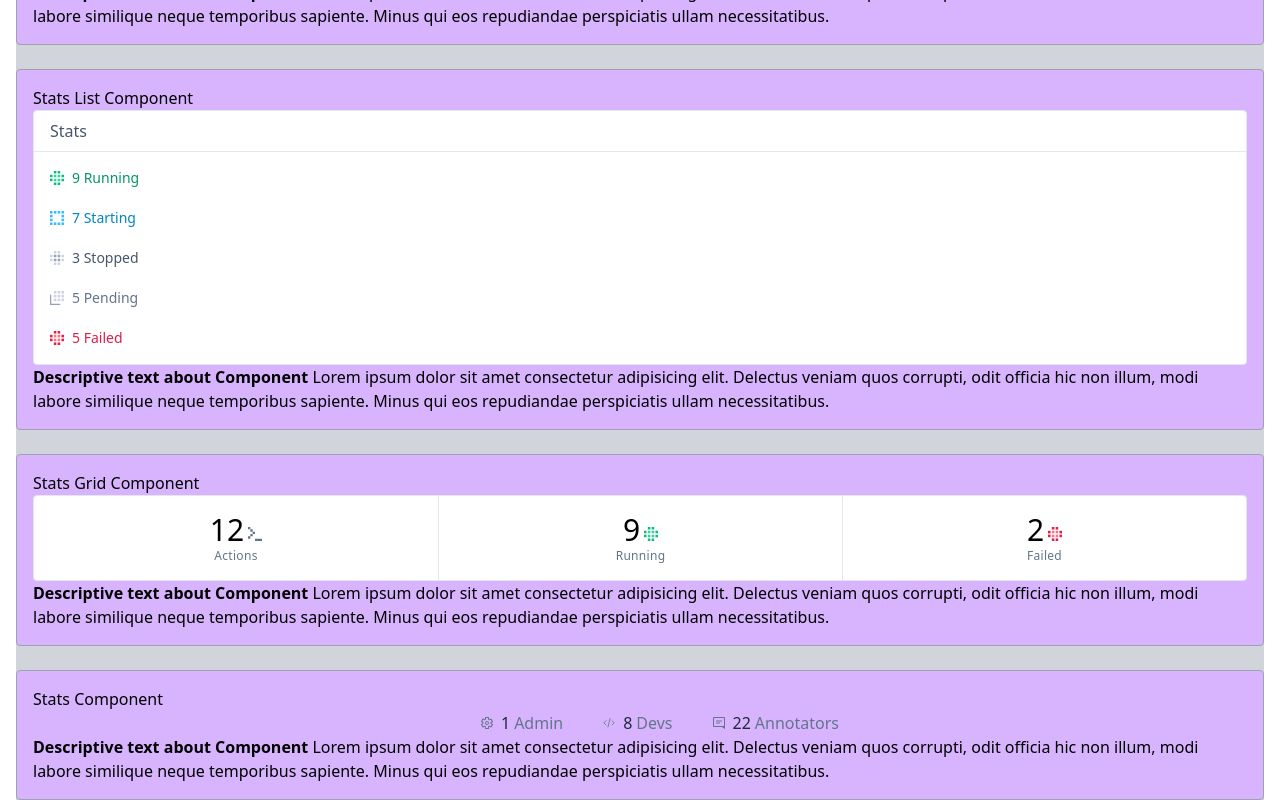
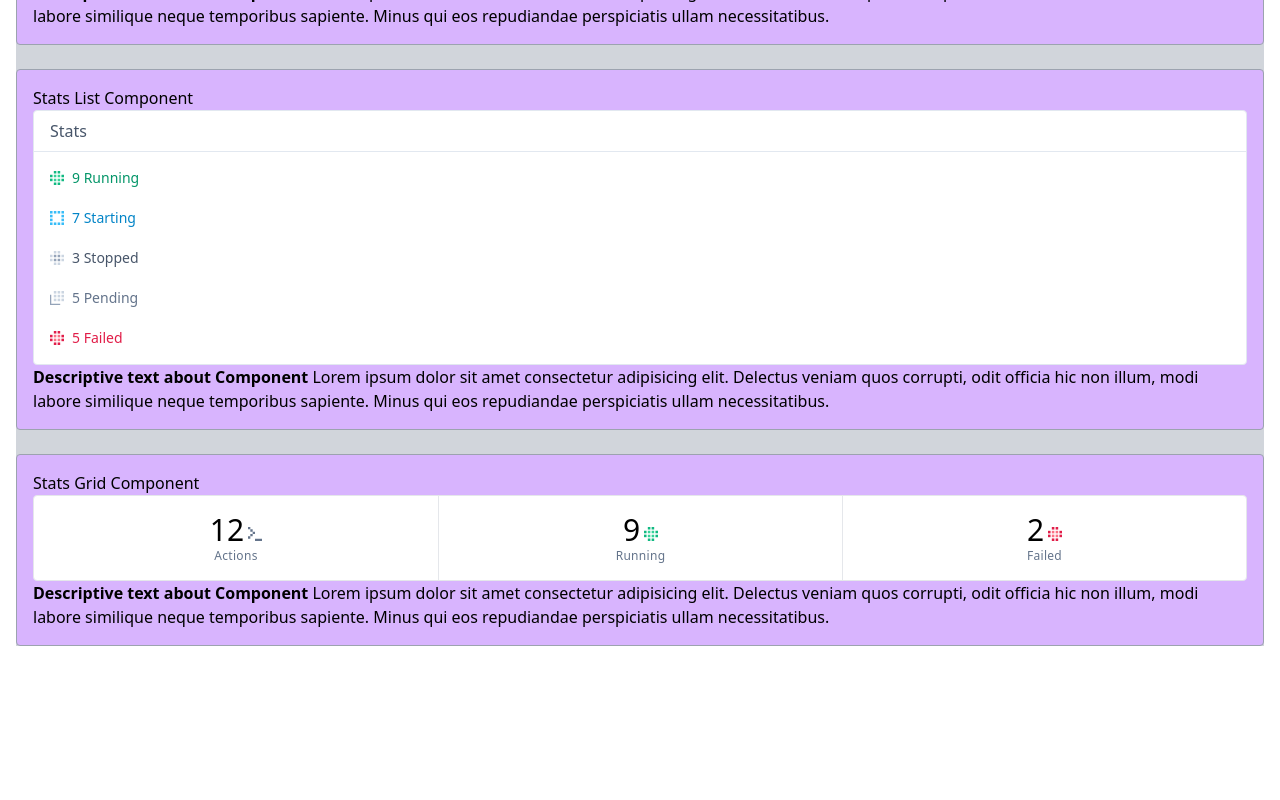
Before and after one commit to jalridley/portfolio, a Nuxt app: page /projects/explosion in a window 1280 px wide. Shown: the part 931-1731 px from the top of the page. After the commit the page ends 1577 px from the top, so only its background shows below. Built offline with nearby package versions, Linux system fonts and the light colour scheme.

Commit message:
Revert "Explosion: Stats component"

```diff
--- a/components/EmptyState.vue
+++ b/components/EmptyState.vue
@@ -2,11 +2,9 @@
   <div
     class="rounded-md border border-gray-200 bg-white px-4 py-12 text-center text-gray-500"
   >
-    <component
-      :is="icon"
-      class="motion-safe:animate-icon-bounce mx-auto h-16 w-16"
-    />
-
+    <div class="motion-safe:animate-icon-bounce mx-auto h-16 w-16">
+      <slot name="icon"><IconsEmptyEye /></slot>
+    </div>
     <h3 v-if="emptyTitle" class="mt-2 font-medium">
       {{ emptyTitle }}
     </h3>
@@ -18,16 +16,13 @@
 </template>
 
 <script setup lang="ts">
-import IconsEmptyEye from '~/components/icons/IconsEmptyEye.vue'
-
 interface Props {
-  icon?: Component
+  icon?: string
   emptyTitle?: string
   emptyText?: string
 }
 
 const props = withDefaults(defineProps<Props>(), {
-  icon: IconsEmptyEye,
   emptyTitle: '',
   emptyText: 'There is nothing to preview.',
 })
--- a/components/Stats.vue
+++ /dev/null
@@ -1,27 +0,0 @@
-<template>
-  <section :class="classes">
-    <ul class="flex space-x-10">
-      <li v-for="item in items" :key="item.name" class="flex items-center">
-        <component :is="item.icon" class="mr-2 h-3 w-3" />
-        <strong class="mr-1 text-base font-medium text-slate-800">{{
-          item.stat
-        }}</strong>
-
-        <span class="text-slate-500">{{ item.name }}</span>
-      </li>
-    </ul>
-  </section>
-</template>
-
-<script setup lang="ts">
-import type { StatItem } from '~/types/index'
-
-interface Props {
-  items: StatItem[]
-  classes?: string
-}
-
-withDefaults(defineProps<Props>(), {
-  classes: '',
-})
-</script>
--- a/components/StatsGrid.vue
+++ b/components/StatsGrid.vue
@@ -19,10 +19,10 @@
 </template>
 
 <script setup lang="ts">
-import type { StatItem } from '~/types'
+import type { DashboardStat } from '~/types'
 
 interface Props {
-  items: StatItem[]
+  items: DashboardStat[]
 }
 
 defineProps<Props>()
--- a/components/StatsList.vue
+++ b/components/StatsList.vue
@@ -36,16 +36,16 @@
 </template>
 
 <script setup lang="ts">
-import type { StatItem } from '~/types/index'
+import type { DashboardStat } from '~/types/index'
 
 interface Props {
   title: string
-  items: StatItem[]
+  items: DashboardStat[]
 }
 
 const props = defineProps<Props>()
 
 const filteredItems = computed(() => {
-  return props.items.filter((item: StatItem) => item.stat > 0)
+  return props.items.filter((item: DashboardStat) => item.stat > 0)
 })
 </script>
--- a/components/icons/IconsAdministrator.vue
+++ /dev/null
@@ -1,22 +0,0 @@
-<
-<template>
-  <svg
-    aria-hidden="true"
-    viewBox="0 0 12 12"
-    xmlns="http://www.w3.org/2000/svg"
-    fill="none"
-  >
-    <path
-      fill="currentColor"
-      fill-rule="evenodd"
-      d="M1.562 10.298c.138.24.444.322.683.183L3.422 9.8a.259.259 0 0 1 .264.005c.06.037.12.072.18.105a.259.259 0 0 1 .137.226V11.5a.5.5 0 0 0 .5.5h2.99a.5.5 0 0 0 .5-.5v-1.364c0-.095.053-.18.135-.226.061-.033.121-.068.18-.104a.259.259 0 0 1 .265-.006l1.178.682a.499.499 0 0 0 .682-.183l1.496-2.597a.501.501 0 0 0-.184-.684l-1.18-.683a.259.259 0 0 1-.127-.23 4.42 4.42 0 0 0 0-.21.259.259 0 0 1 .127-.23l1.179-.683a.501.501 0 0 0 .183-.684L10.43 1.701a.499.499 0 0 0-.682-.183L8.57 2.2a.259.259 0 0 1-.264-.005 4.441 4.441 0 0 0-.178-.103.259.259 0 0 1-.136-.226V.5a.5.5 0 0 0-.5-.5H4.503a.5.5 0 0 0-.5.5v1.366c0 .094-.053.18-.136.226-.06.033-.12.067-.178.103a.259.259 0 0 1-.265.006l-1.178-.682a.499.499 0 0 0-.682.183L.07 4.299a.501.501 0 0 0 .183.684l1.178.682c.081.047.129.136.127.23a4.564 4.564 0 0 0 0 .209.259.259 0 0 1-.127.23l-1.18.683a.501.501 0 0 0-.183.684l1.495 2.597ZM5.003 1v.866c0 .479-.27.89-.655 1.102a3.436 3.436 0 0 0-.138.08c-.377.23-.87.259-1.287.018l-.743-.43-.996 1.73.747.433c.414.24.635.68.625 1.12a3.571 3.571 0 0 0 0 .162c.01.44-.212.88-.625 1.119l-.75.433.997 1.731.743-.43c.416-.24.91-.212 1.287.019.046.028.093.055.14.08.386.212.655.624.655 1.103V11h1.99v-.864c0-.479.269-.89.654-1.102.047-.026.094-.053.14-.081.376-.231.87-.26 1.287-.018l.743.43.997-1.731-.75-.434a1.258 1.258 0 0 1-.625-1.119 3.586 3.586 0 0 0 0-.163c-.01-.44.211-.88.625-1.12l.748-.432-.997-1.73-.743.43c-.416.24-.91.212-1.287-.018a3.436 3.436 0 0 0-.138-.08 1.259 1.259 0 0 1-.655-1.102V1H5.003Z"
-      clip-rule="evenodd"
-    />
-    <path
-      fill="currentColor"
-      fill-rule="evenodd"
-      d="M5.993 7c.489 0 .938-.418.938-1 0-.582-.45-1-.938-1-.49 0-.939.418-.939 1 0 .582.45 1 .939 1Zm0 1c1.07 0 1.938-.895 1.938-2s-.868-2-1.938-2c-1.071 0-1.939.895-1.939 2s.868 2 1.939 2Z"
-      clip-rule="evenodd"
-    />
-  </svg>
-</template>
--- a/components/icons/IconsAnnotation.vue
+++ /dev/null
@@ -1,19 +0,0 @@
-<template>
-  <svg
-    aria-hidden="true"
-    viewBox="0 0 12 12"
-    xmlns="http://www.w3.org/2000/svg"
-    fill="none"
-  >
-    <path
-      fill="currentColor"
-      d="M3 4a.5.5 0 0 1 .5-.5h5a.5.5 0 0 1 0 1h-5A.5.5 0 0 1 3 4ZM3.5 5.5a.5.5 0 0 0 0 1h3a.5.5 0 0 0 0-1h-3Z"
-    />
-    <path
-      fill="currentColor"
-      fill-rule="evenodd"
-      d="M1 0a1 1 0 0 0-1 1v8a1 1 0 0 0 1 1h7.697a1 1 0 0 1 .555.168l2.674 1.783a.048.048 0 0 0 .074-.04V1a1 1 0 0 0-1-1H1Zm10 1.5a.5.5 0 0 0-.5-.5h-9a.5.5 0 0 0-.5.5v7a.5.5 0 0 0 .5.5h9a.5.5 0 0 0 .5-.5v-7Z"
-      clip-rule="evenodd"
-    />
-  </svg>
-</template>
--- a/components/icons/IconsCode.vue
+++ /dev/null
@@ -1,17 +0,0 @@
-<template>
-  <svg
-    aria-hidden="true"
-    width="14"
-    height="12"
-    viewBox="0 0 14 12"
-    fill="none"
-    xmlns="http://www.w3.org/2000/svg"
-  >
-    <path
-      d="M5.8 10.6L8.2 1M10.6 3.4L13 5.8L10.6 8.2M3.4 8.2L1 5.8L3.4 3.4"
-      stroke="currentColor"
-      stroke-linecap="round"
-      stroke-linejoin="round"
-    />
-  </svg>
-</template>
--- a/pages/projects/explosion/index.vue
+++ b/pages/projects/explosion/index.vue
@@ -13,7 +13,11 @@
     <article class="rounded border border-gray-400 bg-purple-300 p-4">
       <h2>Empty State Component</h2>
 
-      <EmptyState />
+      <EmptyState>
+        <template #icon>
+          <IconsEmptyEye />
+        </template>
+      </EmptyState>
       <p>
         <strong>Descriptive text about Component</strong>
         Lorem ipsum dolor sit amet consectetur adipisicing elit. Delectus veniam
@@ -80,7 +84,11 @@
         <div
           class="flex h-11 w-11 shrink-0 items-center justify-center rounded-xl border border-gray-200 bg-white"
         >
-          <IconsAnnotation class="h-6 w-6" />
+          <img
+            src="@/assets/icons/explosion/annotation.svg"
+            alt="Annotation icon"
+            class="h-6 w-6"
+          />
         </div>
         <div
           class="flex h-11 w-11 shrink-0 items-center justify-center rounded-xl border border-gray-200 bg-white"
@@ -153,11 +161,6 @@
             alt="User with plus icon"
             class="h-6 w-6"
           />
-        </div>
-        <div
-          class="flex h-11 w-11 shrink-0 items-center justify-center rounded-xl border border-gray-200 bg-white"
-        >
-          <IconsAdministrator class="h-6 w-6" />
         </div>
         <div
           class="flex h-11 w-24 shrink-0 items-center justify-center rounded-xl border border-gray-200 bg-white"
@@ -257,36 +260,6 @@
         necessitatibus.
       </p>
     </article>
-    <article class="rounded border border-gray-400 bg-purple-300 p-4">
-      <h2>Stats Component</h2>
-      <Stats
-        classes="ml-0 flex shrink-0 grow-0 items-center justify-center text-slate-500 lg:ml-10"
-        :items="[
-          {
-            name: pluralize(1, 'Admin'),
-            icon: IconsAdministrator,
-            stat: 1,
-          },
-          {
-            name: pluralize(8, 'Dev'),
-            icon: IconsCode,
-            stat: 8,
-          },
-          {
-            name: pluralize(22, 'Annotator'),
-            icon: IconsAnnotation,
-            stat: 22,
-          },
-        ]"
-      />
-      <p>
-        <strong>Descriptive text about Component</strong>
-        Lorem ipsum dolor sit amet consectetur adipisicing elit. Delectus veniam
-        quos corrupti, odit officia hic non illum, modi labore similique neque
-        temporibus sapiente. Minus qui eos repudiandae perspiciatis ullam
-        necessitatibus.
-      </p>
-    </article>
   </section>
 </template>
 <script setup lang="ts">
@@ -297,9 +270,6 @@ import IconsStatusPaused from '~/components/icons/IconsStatusPaused.vue'
 import IconsStatusPending from '~/components/icons/IconsStatusPending.vue'
 import IconsStatusError from '~/components/icons/IconsStatusError.vue'
 import IconsActions from '~/components/icons/IconsActions.vue'
-import IconsAnnotation from '~/components/icons/IconsAnnotation.vue'
-import IconsAdministrator from '~/components/icons/IconsAdministrator.vue'
-import IconsCode from '~/components/icons/IconsCode.vue'
 
 useHead({
   title: 'Explosion Ai',
--- a/types/index.ts
+++ b/types/index.ts
@@ -3,7 +3,7 @@ export interface ColorStatItem {
   value: number
 }
 
-export type StatItem = {
+export type DashboardStat = {
   icon: Component
   name: string
   url?: string
```
Also changed, not shown: assets/icons/explosion/annotation.svg (added).
